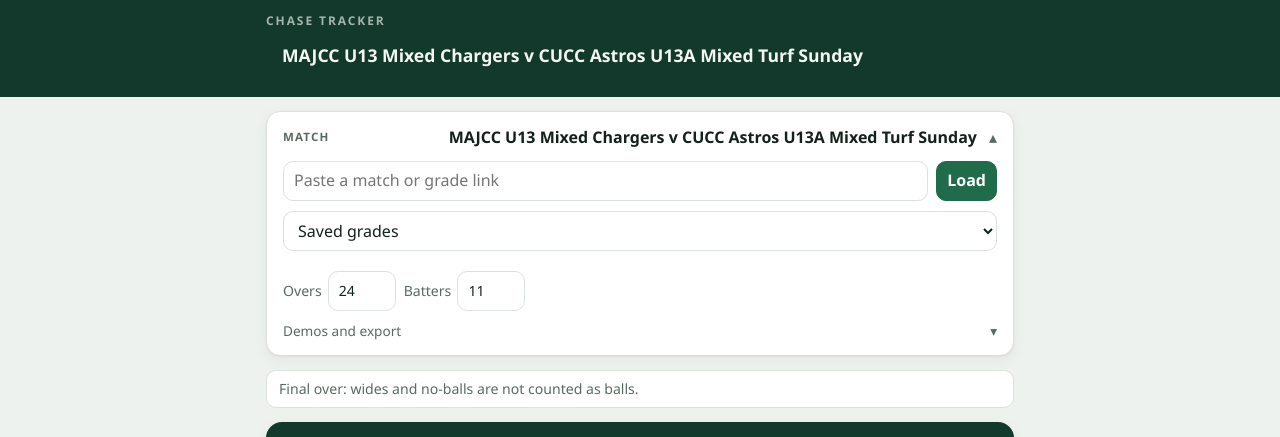
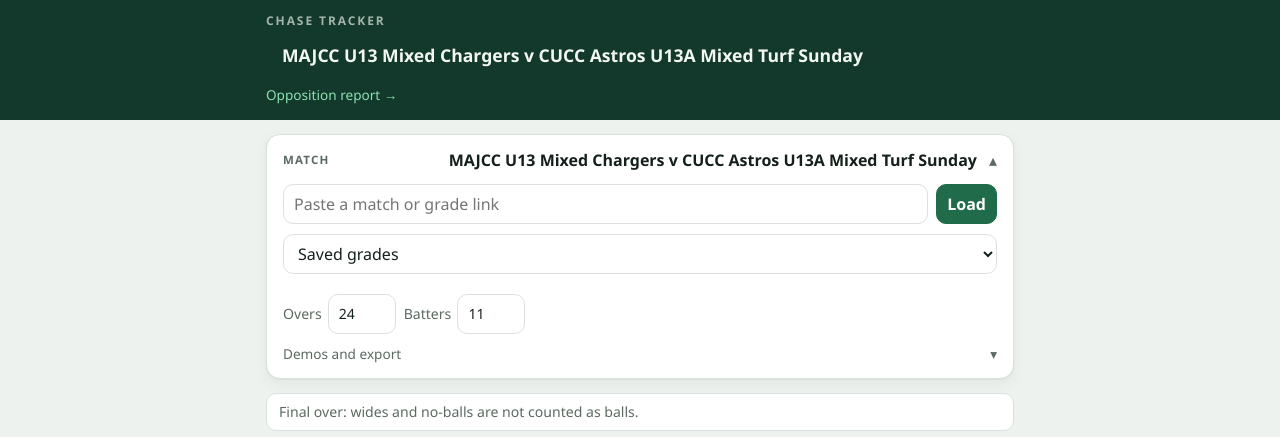
Before and after one commit to yonihersh-code/chase-tracker, a plain HTML site: page index.html in a window 1280 px wide. Shown: the top 437 px of the page. Drawn offline with Linux system fonts and the light colour scheme.

Commit message:
Add link to opposition report in header
Added a link to the opposition report in the header.

```diff
--- a/index.html
+++ b/index.html
@@ -12,6 +12,7 @@
 body{margin:0;background:var(--bg);color:var(--ink);font:16px/1.45 "Avenir Next","Segoe UI",system-ui,sans-serif;font-variant-numeric:tabular-nums}
 .top{background:var(--hero);color:#f3f7f2}
 .top div{max-width:780px;margin:0 auto;padding:12px 16px 14px}
+.top a{color:#8fe0b0;font-size:.85rem;text-decoration:none}
 h1{font-size:.75rem;letter-spacing:.16em;text-transform:uppercase;margin:0;opacity:.65;font-weight:600}
 #vs{font-size:1.1rem;font-weight:700;margin-top:2px}
 main{max-width:780px;margin:0 auto;padding:14px 16px 48px;display:grid;gap:14px}
@@ -66,7 +67,7 @@ h3{font-size:.95rem;margin:16px 0 4px}
 </style>
 </head>
 <body>
-<header class="top"><div><h1>Chase tracker</h1><div id="vs">Pick a match or try a demo</div></div></header>
+<header class="top"><div><h1>Chase tracker</h1><div id="vs">Pick a match or try a demo</div><a href="opposition.html">Opposition report &rarr;</a></div></header>
 <main>
 <details class="card pick" id="pick" open>
   <summary><span class="sl">Match</span><span id="psum">Choose a match</span></summary>
```
